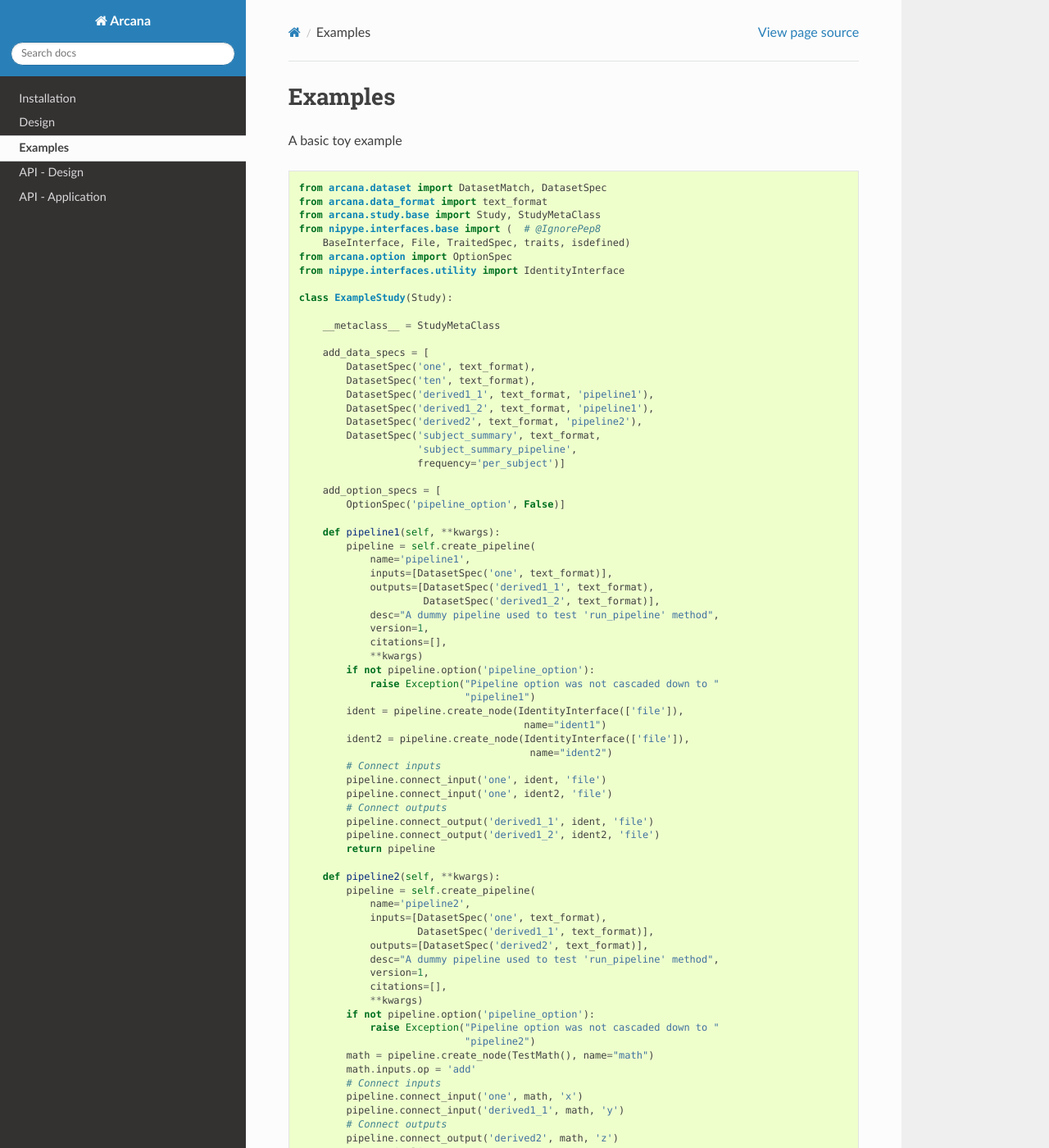
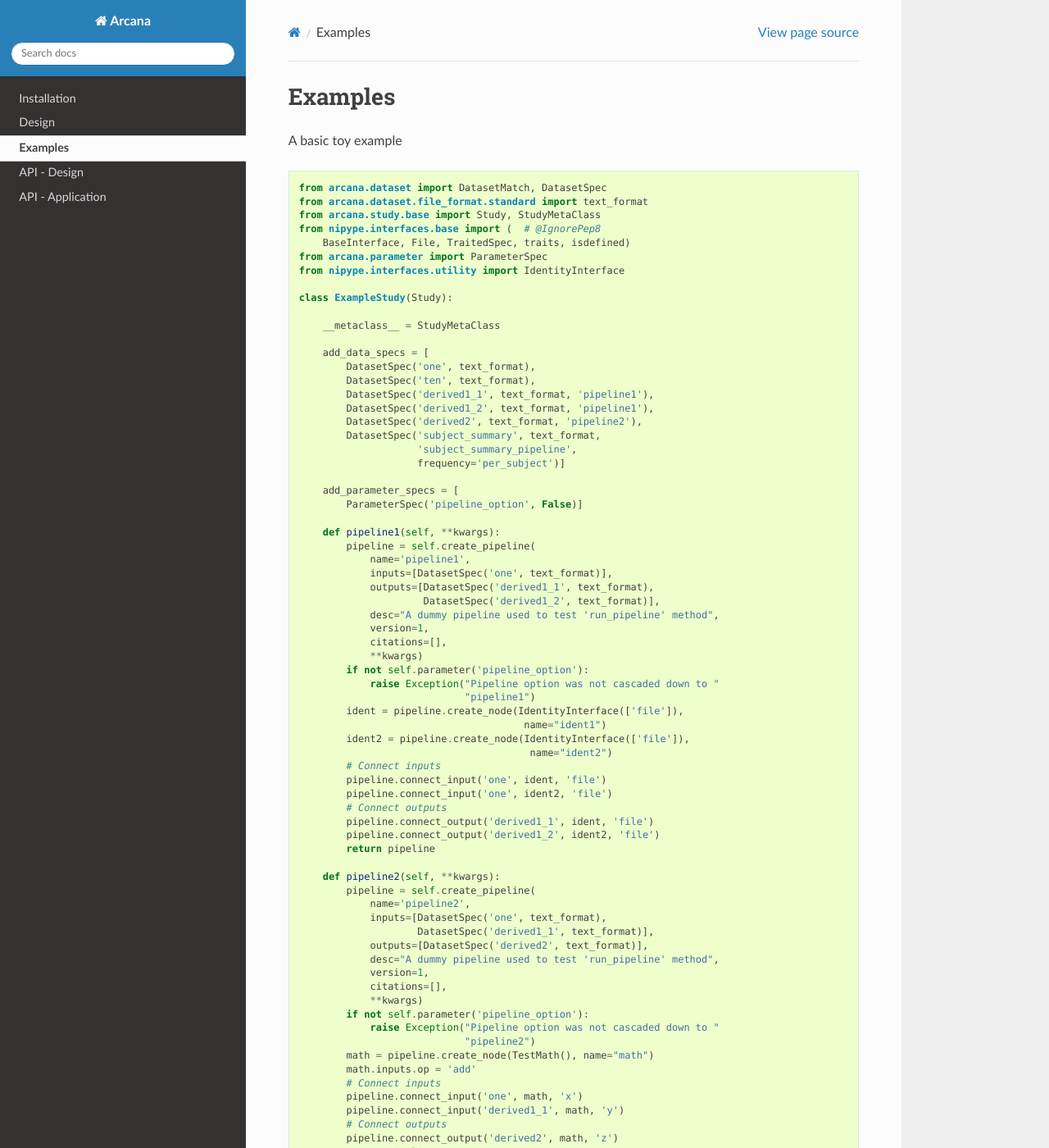
Before and after one commit to MonashBI/arcana-legacy, a Sphinx documentation site: the page built from docs/source/example.rst, in a window 1280 px wide and 1400 px high. Shown: the whole window at 82% size. Built offline with Sphinx 7.4.7 and the Read the Docs theme 2.0.0, drawn with Linux system fonts in a browser that asks for light colours; the version number could not be read and is left out.

Commit message:
updated example in docs

```diff
--- a/docs/source/example.rst
+++ b/docs/source/example.rst
@@ -6,11 +6,11 @@ A basic toy example
 .. code-block:: python
 
     from arcana.dataset import DatasetMatch, DatasetSpec
-    from arcana.data_format import text_format
+    from arcana.dataset.file_format.standard import text_format
     from arcana.study.base import Study, StudyMetaClass
     from nipype.interfaces.base import (  # @IgnorePep8
         BaseInterface, File, TraitedSpec, traits, isdefined)
-    from arcana.option import OptionSpec
+    from arcana.parameter import ParameterSpec
     from nipype.interfaces.utility import IdentityInterface
 
     class ExampleStudy(Study):
@@ -27,8 +27,8 @@ A basic toy example
                         'subject_summary_pipeline',
                         frequency='per_subject')]
 
-        add_option_specs = [
-            OptionSpec('pipeline_option', False)]
+        add_parameter_specs = [
+            ParameterSpec('pipeline_option', False)]
 
         def pipeline1(self, **kwargs):
             pipeline = self.create_pipeline(
@@ -40,7 +40,7 @@ A basic toy example
                 version=1,
                 citations=[],
                 **kwargs)
-            if not pipeline.option('pipeline_option'):
+            if not self.parameter('pipeline_option'):
                 raise Exception("Pipeline option was not cascaded down to "
                                 "pipeline1")
             ident = pipeline.create_node(IdentityInterface(['file']),
@@ -65,7 +65,7 @@ A basic toy example
                 version=1,
                 citations=[],
                 **kwargs)
-            if not pipeline.option('pipeline_option'):
+            if not self.parameter('pipeline_option'):
                 raise Exception("Pipeline option was not cascaded down to "
                                 "pipeline2")
             math = pipeline.create_node(TestMath(), name="math")
```
Also changed, not shown: other parts of docs/source/example.rst (+1 -1 lines).
